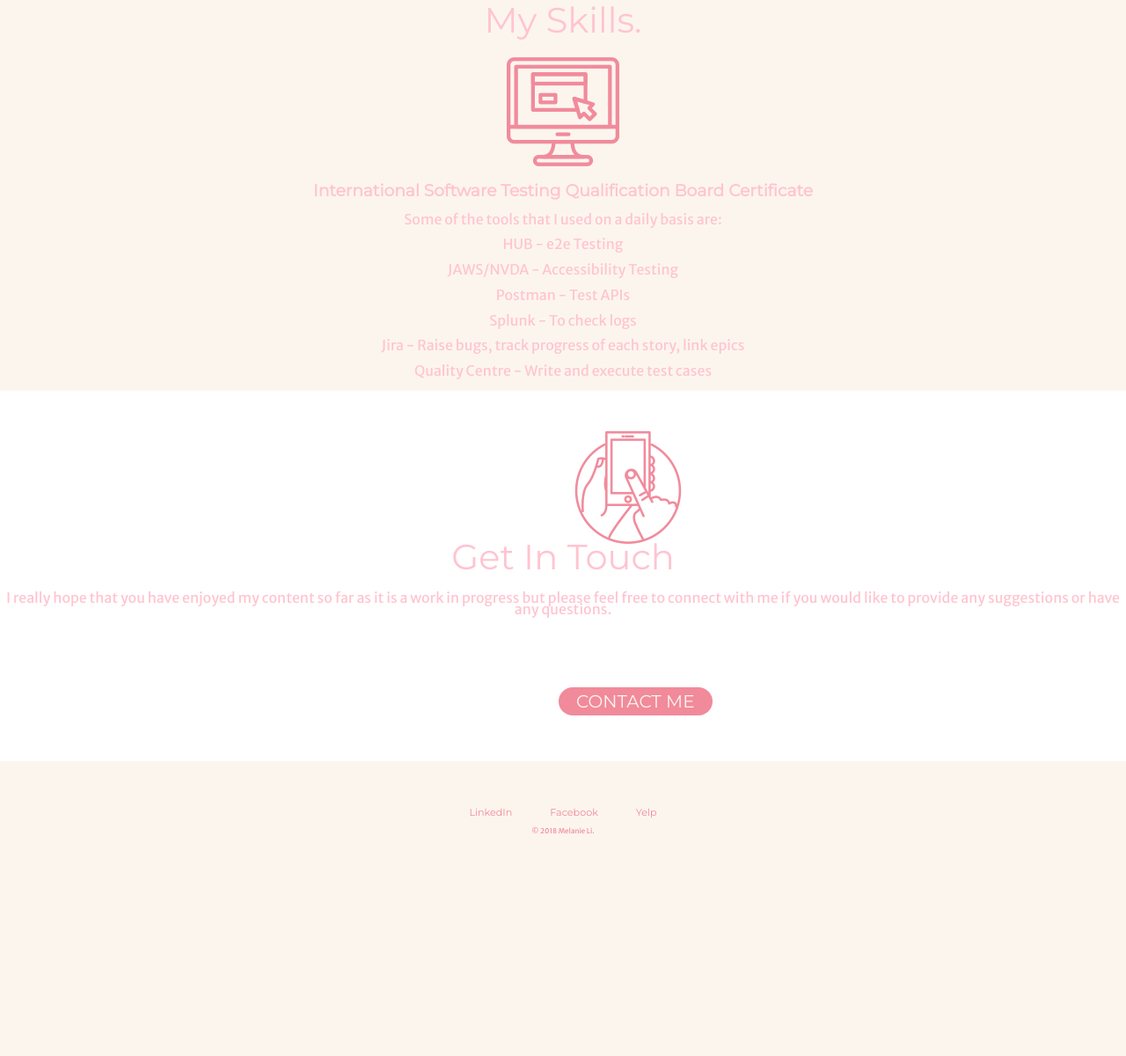
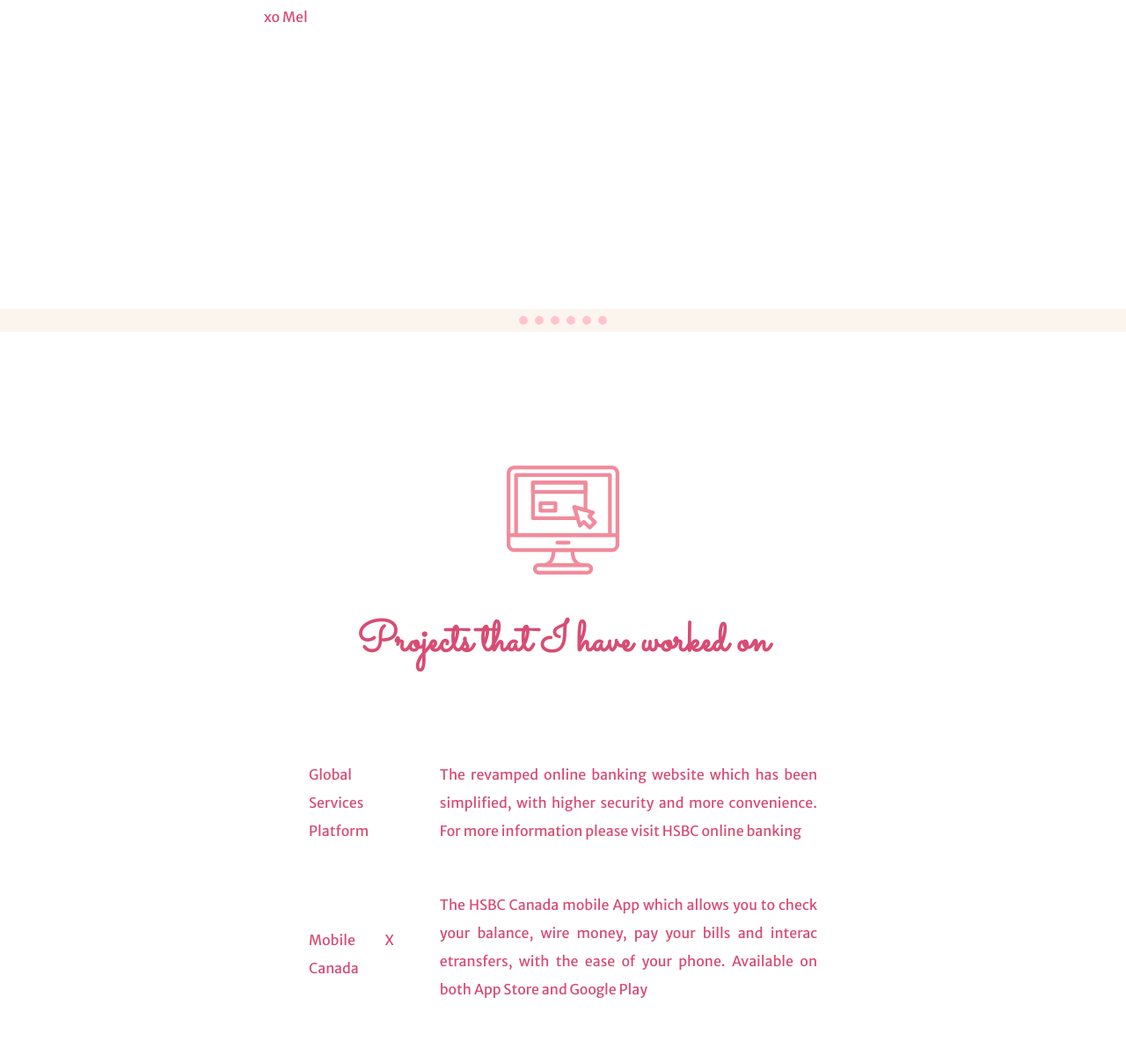
Before and after one commit to meljllc/mysite, a plain HTML site: page index.html in a window 1280 px wide. Shown: the part 1600-2800 px from the top of the page at 88% size. Before the commit the page ends 2778 px from the top, so only its background shows below. Drawn offline with Linux system fonts and the light colour scheme.

Commit message:
Jan 24th updates

```diff
--- a/css/styles.css
+++ b/css/styles.css
@@ -2,34 +2,42 @@ body{
   margin: auto;
   text-align: center;
   font-family: 'Merriweather Sans', sans-serif;
-  color: #ffc4d0;
+  color: #d84c73;
   background-color: #fcf5ee;
-  line-height: 80%;
+}
 
+hr {
+  border-style: dotted none none;
+  border-color: #ffc4d0;
+  width: 100px;
+  border-width: 10px;
 }
 
 h1{
   font-family: 'Sacramento', cursive;
   color: #ffc4d0;
-  margin-top: 20%;
-  font-size: 5rem;
+  font-size: 4rem;
   font-weight: bold;
-
 }
 
 h2{
-  font-family: 'Montserrat', sans-serif;
-  font-size: 2.5rem;
-  font-weight: normal;
+  font-family: 'Sacramento', cursive;
+  font-size: 3rem;
+  font-weight: bold;
+  text-align: center;
+  padding: 0 300px 0 300px;
 }
 
+
 h3{
-  font-family: 'Montserrat', sans-serif;
+  font-family: 'Sacramento', cursive;
+  text-align: center;
+  font-weight: bold;
+  font-size: 3rem;
 }
 
 .mountain-image{
   width: 100%;
-  padding-top: 50px;
 }
 
 .cloud-1-image{
@@ -48,10 +56,19 @@ h3{
   margin: auto;
 }
 
+.profile{
+  text-align: justify;
+  padding: 300px;
+  line-height: 200%;
+}
+
 .profile-picture{
   border-radius: 100%;
-  width: 15%;
+  width: 25%;
   position: relative;
+  display: block;
+  margin-left: auto;
+  margin-right: auto;
 }
 
 .container-1{
@@ -65,26 +82,31 @@ h3{
 .container-2{
   position: relative;
   background-color: white;
-  padding-top: 100px;
-  padding-bottom: 220px;
   margin: auto;
 }
 
 .skills-image{
   position: relative;
-  top: auto;
+  display: block;
+  margin-left: auto;
+  margin-right: auto;
 }
 
 .skills{
   margin: auto;
 }
 
+.skill-row{
+  text-align: justify;
+  padding: 0 300px 150px 300px;
+  line-height: 200%;
+}
 
 .container-3{
   position: relative;
-  background-color: #fcf5ee;
-  padding-top: 100px;
-  padding-bottom: 220px;
+  background-color: white;
+  padding-bottom: 150px;
+  padding-top: 150px;
   margin: auto;
 }
 
@@ -93,21 +115,27 @@ h3{
   background-color: white;
   padding-top: 150px;
   padding-bottom: 150px;
+  margin: auto;
 }
 
 .container-5{
   position: relative;
   background-color: #fcf5ee;
-  padding-top: 50px;
+  padding: 50px 300px 50px 300px;
 }
 
+.touch-screen{
+  position: relative;
+  display: block;
+  margin-left: auto;
+  margin-right: auto;
+}
 
-.touch-screen{
-  position: absolute;
-  left: 650px;
-  top: 11%;
-  padding-bottom: 100px;
-}
+.contact{
+    text-align: justify;
+    line-height: 200%;
+    padding: 0 300px 0 300px;
+  }
 
 .butn{
   -webkit-border-radius: 28;
@@ -134,7 +162,15 @@ h3{
 .butn{
   position: absolute;
   left: 635px;
-  top: 80%;
+}
+
+.links{
+  color: #d84c73;
+  text-decoration: none;
+}
+
+.links:hover{
+  color: #951555;
 }
 
 .footer-link{
@@ -145,11 +181,8 @@ h3{
   text-decoration: none;
 }
 
-.footer-link:hover{
-  color: #951555;
-}
-
 .copyright{
   color:#f18a9b;
   font-size: 50%;
+  margin: 10px 20px;
 }
--- a/index.html
+++ b/index.html
@@ -5,7 +5,7 @@
   <meta charset="utf-8">
   <title>Melanie Li</title>
   <link rel="stylesheet" href="css/styles.css">
-  <link rel="icon" href="favicon.ico">
+  <link rel="icon" href="css/images/favicon.ico">
   <link href="https://fonts.googleapis.com/css?family=Merriweather+Sans|Montserrat|Sacramento" rel="stylesheet">
 </head>
 
@@ -20,45 +20,50 @@
     <div class="profile">
       <img class="profile-picture"src="css/images/Gradpic.png" alt="profile-picture">
       <h2>Hello!</h2>
-      <p>I'm a Quality Assurance Analyst working at HSBC in Vancouver, Canada and I in my spare time I am learning about Web design with HTML, CSS and Javascript.</p>
-      <p>Aside from the endless hours in front of computer screens, I enjoy travelling, eating at new restaurants and shopping.</p>
-      <p></p>
-      <p></p>
+      <p>I am a Quality Assurance Analyst working at HSBC in Vancouver, Canada. In my spare time, I have been learning about Web design with HTML, CSS and Javascript. Aside from the endless hours in front of computer screens, I enjoy travelling, trying new restaurants and shopping. I hope that this website will get to showcase some of the things that I have learned so far. So stay tuned for more awesome content. Thank you for joining me on this learning adventure 💕 </p>
+      <p>xo Mel</p>
     </div>
   </div>
 
+<hr>
 
   <div class="container-3">
       <div class="skills">
-        <h2>My Skills.</h2>
+        <img class="skills-image" src="css/images/website (1).png" alt="skills-picture">
+        <h2>Projects that I have worked on</h2>
         <div class="skill-row">
-          <img class="skills-image" src="css/images/website (1).png" alt="skills-picture">
-          <h3>International Software Testing Qualification Board Certificate</h3>
-          <p>Some of the tools that I used on a daily basis are:</p>
-          <p>HUB - e2e Testing</p>
-          <p>JAWS/NVDA - Accessibility Testing</p>
-          <p>Postman - Test APIs</p>
-          <p>Splunk - To check logs</p>
-          <p>Jira - Raise bugs, track progress of each story, link epics</p>
-          <p>Quality Centre - Write and execute test cases</p>
+          <h3></h3>
+          <table cellspacing="50">
+            <tr>
+              <td>Global Services Platform</td>
+              <td>The revamped online banking website which has been simplified, with higher security and more convenience. For more information please visit <a class="links" href="https://www.hsbc.ca/1/2/personal">HSBC online banking</a></td>
+            </tr>
+            <tr>
+              <td>Mobile X Canada</td>
+              <td>The HSBC Canada mobile App which allows you to check your balance, wire money, pay your bills and interac etransfers, with the ease of your phone. Available on both <a class="links"href="https://itunes.apple.com/ca/app/hsbc-canada/id1301204837?mt=8">App Store</a> and <a class="links"href="https://play.google.com/store/apps/details?id=ca.hsbc.hsbccanada&fbclid=IwAR10R7XQSgP8c04lRxZfeISg9vSQL32iH9bPjF8g8OESIq3V0Zx-hF8zEFo">Google Play</a></p></td>
+            </tr>
+          </table>
         </div>
       </div>
 
+  <hr>
+
   <div class="container-4">
-    <div class="contact-me">
+    <div class="contact">
       <img class="touch-screen"src="css/images/touch-screen.png" alt="keep-in-touch-picture">
-      <h2>Get In Touch</h2>
-      <h3></h3>
-      <p>I really hope that you have enjoyed my content so far as it is a work in progress but please feel free to connect with me if you would like to provide any suggestions or have any questions.</p>
+      <h2></h2>
+      <h3>Get In Touch</h3>
+      <p>Please feel free to connect with me if you would like to provide any suggestions or have any questions.</p>
       <a class="butn" href="mailto:melaniejllc@gmail.com">CONTACT ME</a>
     </div>
   </div>
 
 
   <div class="container-5">
-    <a class="footer-link" href="https://www.linkedin.com/in/melanie-li-luen-ching-49b62889/">LinkedIn</a>
-    <a class="footer-link" href="https://www.facebook.com/meljllc">Facebook</a>
-    <a class="footer-link" href="https://melaniejllc.yelp.ca/">Yelp</a>
+    <a class="footer-link" href="https://www.linkedin.com/in/melanie-li-luen-ching-49b62889/"><img class="footer-image"src="css/images/linkedin.png" alt="linkedin-picture"></a>
+    <a class="footer-link" href="https://www.facebook.com/meljllc"><img class="footer-image"src="css/images/facebook.png" alt="facebook-picture"></a>
+    <a class="footer-link"href="https://www.instagram.com/meljllc/"><img class="footer-image"src="css/images/instagram.png" alt="instagram-picture"></a>
+    <a class="footer-link" href="https://melaniejllc.yelp.ca/"><img class="footer-image"src="css/images/yelp-logo.png" alt="yelp-picture"></a>
     <p class="copyright">© 2018 Melanie Li.</p>
   </div>
 
```
Also changed, not shown: css/images/facebook.png (added), css/images/favicon.ico (added), css/images/instagram.png (added), css/images/linkedin.png (added), css/images/yelp-logo.png (added).
